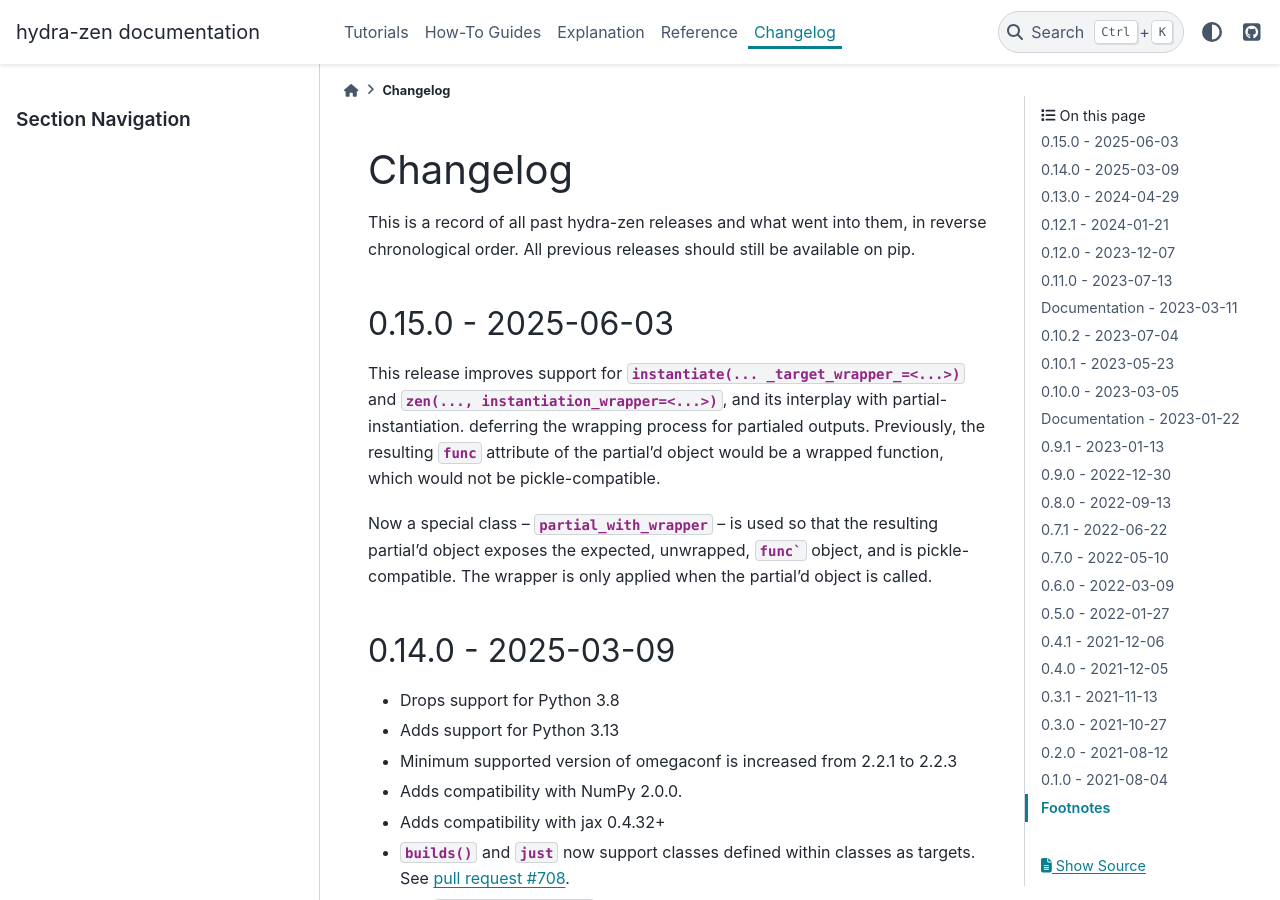
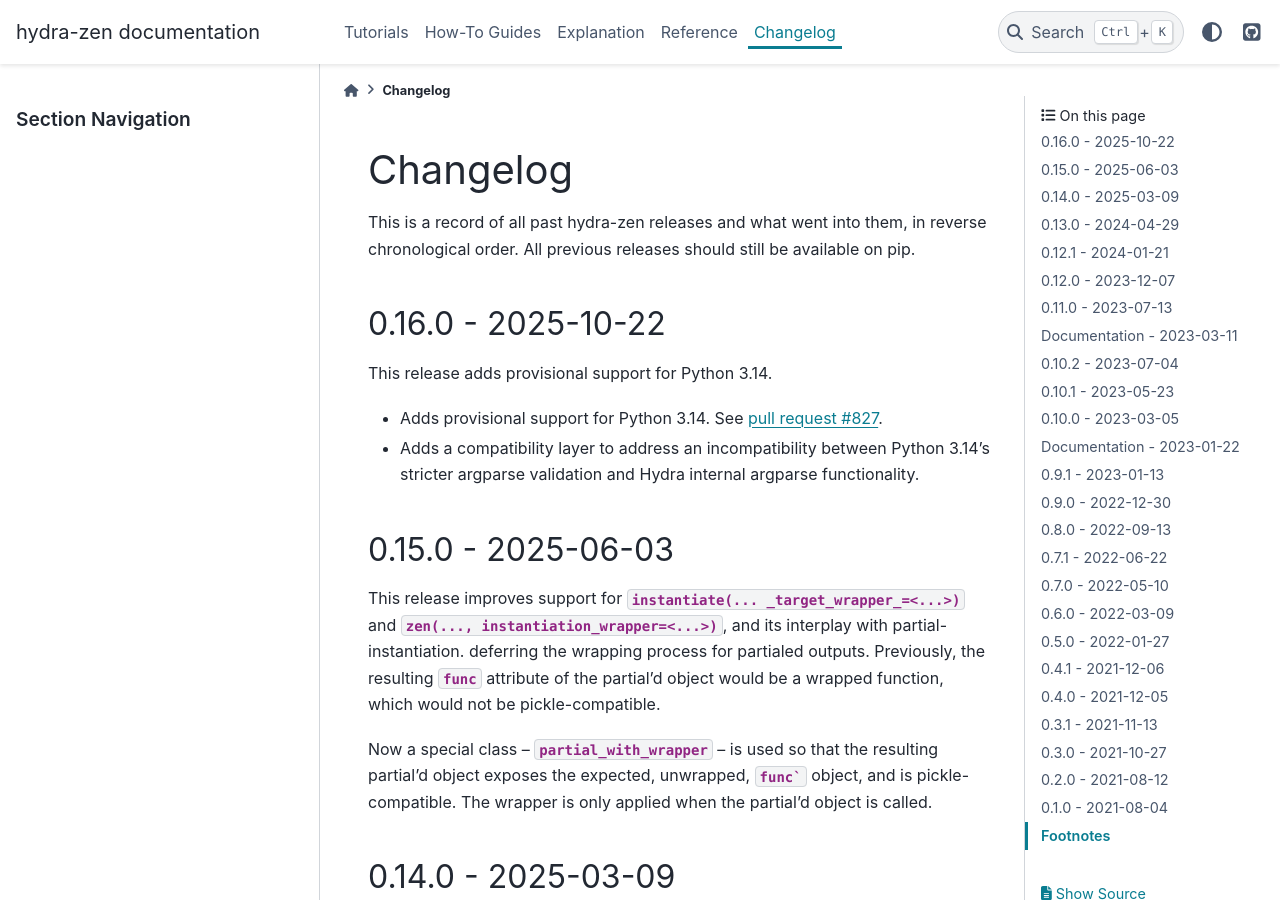
Before and after one commit to mit-ll-responsible-ai/hydra-zen, a Sphinx documentation site: the page built from docs/source/changes.rst, in a window 1280 px wide and 900 px high. Built offline with Sphinx 7.4.7 and the PyData theme 0.15.4, drawn with Linux system fonts in a browser that asks for light colours; the version number could not be read and is left out.

Commit message:
Changelog

```diff
--- a/docs/source/changes.rst
+++ b/docs/source/changes.rst
@@ -7,6 +7,17 @@
 
 This is a record of all past hydra-zen releases and what went into them, in reverse
 chronological order. All previous releases should still be available on pip.
+
+.. _v0.16.0:
+
+-------------------
+0.16.0 - 2025-10-22
+-------------------
+
+This release adds provisional support for Python 3.14.
+
+- Adds provisional support for Python 3.14. See :pull:`827`.
+- Adds a compatibility layer to address an incompatibility between Python 3.14's stricter argparse validation and Hydra internal argparse functionality.
 
 .. _v0.15.0:
 
```
